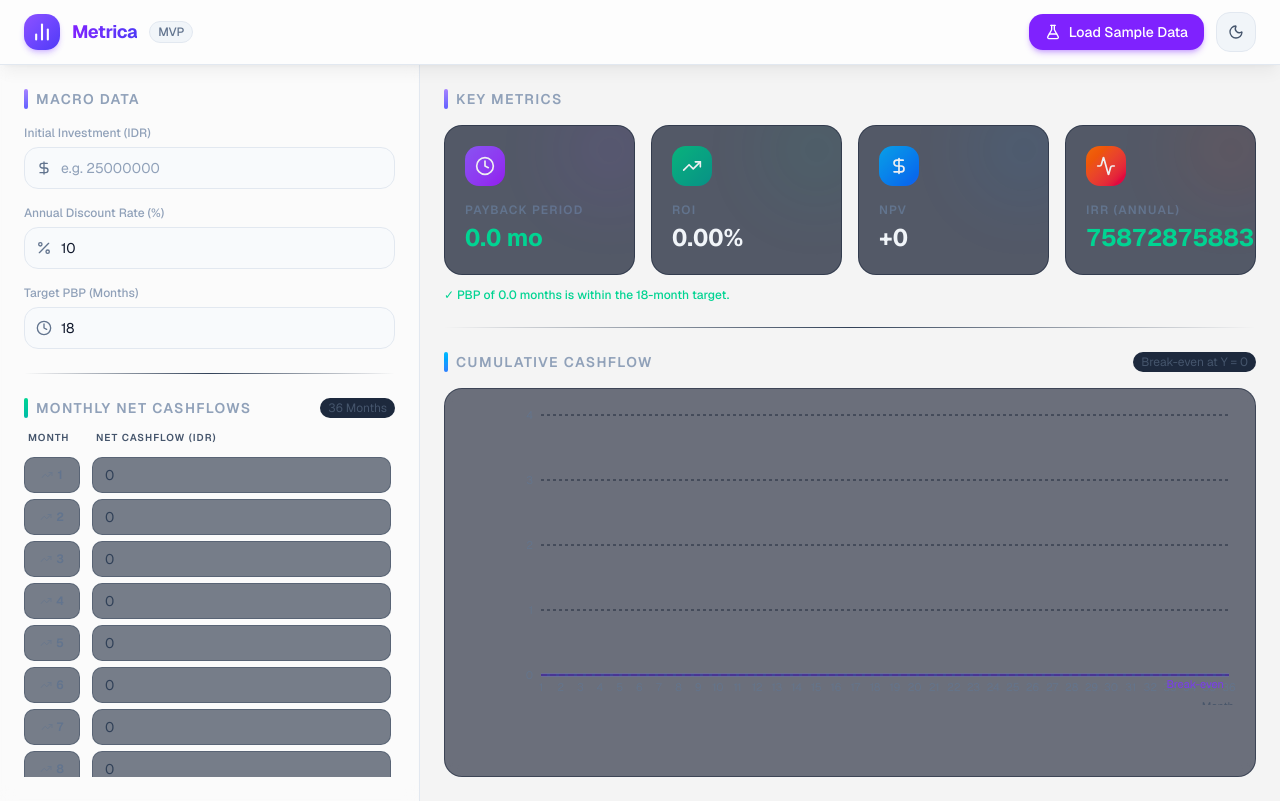
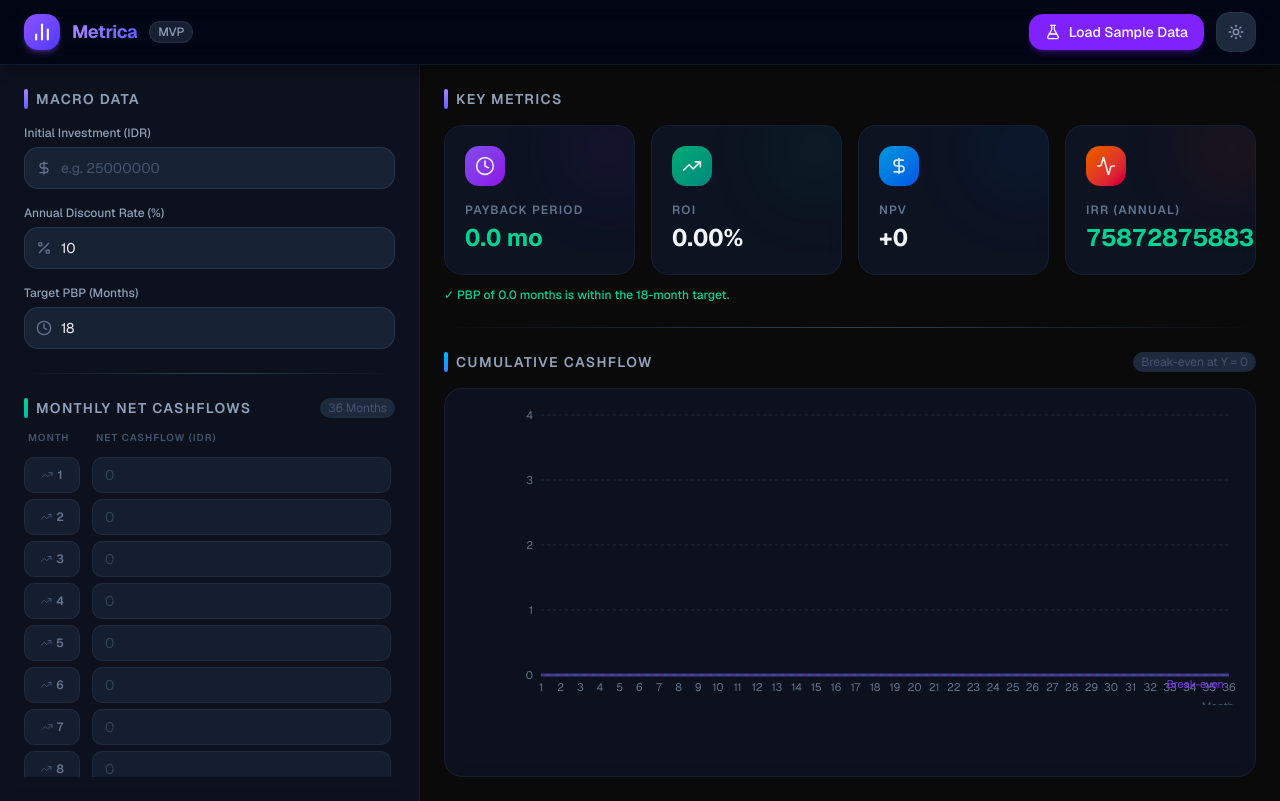
Before and after one commit to dvsalmah/metrica, a Next.js app: page / in a window 1280 px wide. Built offline with nearby package versions, Linux system fonts and the light colour scheme.

Commit message:
feat: implement persistent dark mode

```diff
--- a/app/layout.tsx
+++ b/app/layout.tsx
@@ -2,6 +2,7 @@ import type { Metadata } from 'next';
 import { Inter, Geist } from 'next/font/google';
 import '@/app/globals.css';
 import { cn } from '@/lib/utils';
+import { ThemeProvider } from '@/components/layout/theme-provider';
 
 const geist = Geist({ subsets: ['latin'], variable: '--font-sans' });
 
@@ -22,7 +23,16 @@ export default function RootLayout({
 }: Readonly<{ children: React.ReactNode }>) {
   return (
     <html lang="en" className={cn('h-full', 'antialiased', inter.variable, 'font-sans', geist.variable)}>
-      <body className="h-full bg-background text-foreground">{children}</body>
+      <body className="h-full bg-background text-foreground">
+        <ThemeProvider
+          attribute="class"
+          defaultTheme="dark"
+          enableSystem={false}
+          storageKey="metrica-theme"
+        >
+          {children}
+        </ThemeProvider>
+      </body>
     </html>
   );
 }
--- /dev/null
+++ b/components/layout/theme-provider.tsx
@@ -0,0 +1,9 @@
+'use client';
+
+import * as React from 'react';
+import { ThemeProvider as NextThemesProvider } from 'next-themes';
+import type { ThemeProviderProps } from 'next-themes';
+
+export function ThemeProvider({ children, ...props }: ThemeProviderProps) {
+  return <NextThemesProvider {...props}>{children}</NextThemesProvider>;
+}
--- a/components/layout/topbar.tsx
+++ b/components/layout/topbar.tsx
@@ -1,26 +1,27 @@
 'use client';
 
 import { BarChart2, Sun, Moon, FlaskConical } from 'lucide-react';
-import { useState } from 'react';
+import { useTheme } from 'next-themes';
+import { useEffect, useState } from 'react';
 
 interface TopbarProps {
   onLoadSampleData?: () => void;
 }
 
 export default function Topbar({ onLoadSampleData }: TopbarProps) {
-  const [isDark, setIsDark] = useState(false);
+  const { theme, setTheme } = useTheme();
+  const [mounted, setMounted] = useState(false);
+
+  // Prevent hydration mismatch
+  useEffect(() => {
+    setMounted(true);
+  }, []);
 
   const toggleDark = () => {
-    setIsDark((prev) => {
-      const next = !prev;
-      if (next) {
-        document.documentElement.classList.add('dark');
-      } else {
-        document.documentElement.classList.remove('dark');
-      }
-      return next;
-    });
+    setTheme(theme === 'dark' ? 'light' : 'dark');
   };
+
+  const isDark = theme === 'dark';
 
   return (
     <header
@@ -89,11 +90,11 @@ export default function Topbar({ onLoadSampleData }: TopbarProps) {
               active:scale-95
             "
           >
-            {isDark ? (
+            {mounted && isDark ? (
               <Sun className="w-4 h-4" />
-            ) : (
+            ) : mounted ? (
               <Moon className="w-4 h-4" />
-            )}
+            ) : null}
           </button>
         </div>
       </div>
--- a/package.json
+++ b/package.json
@@ -13,6 +13,7 @@
     "clsx": "^2.1.1",
     "lucide-react": "^1.17.0",
     "next": "16.2.6",
+    "next-themes": "^0.4.6",
     "radix-ui": "^1.4.3",
     "react": "19.2.4",
     "react-dom": "19.2.4",
```
Also changed, not shown: 1 other file (tests, documents, lock files or other folders).
